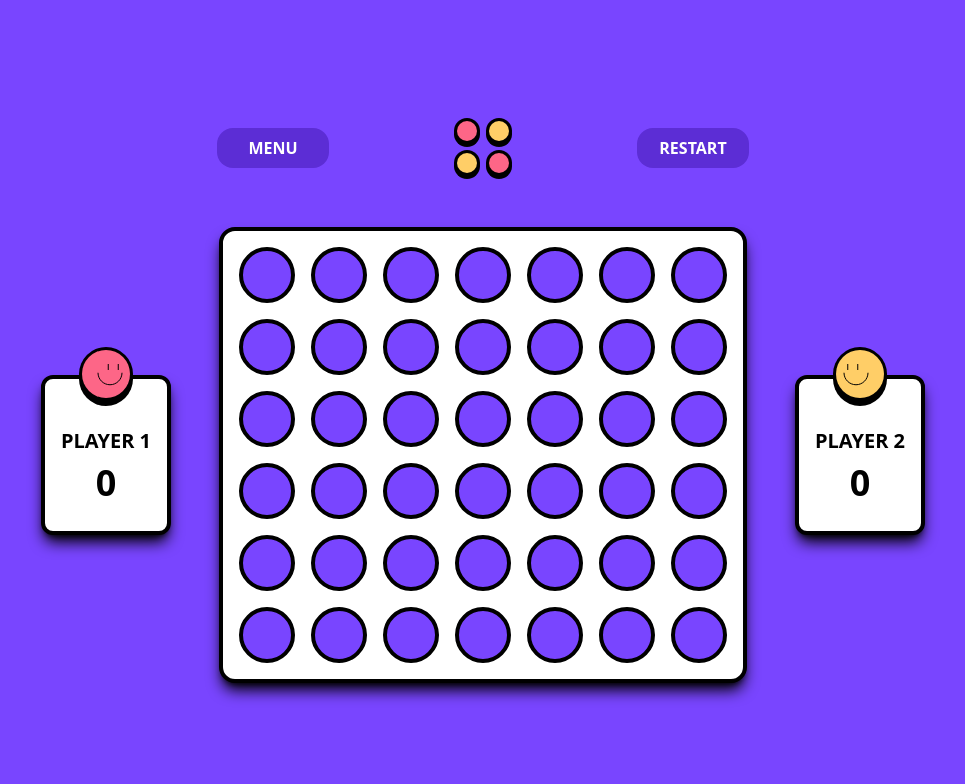
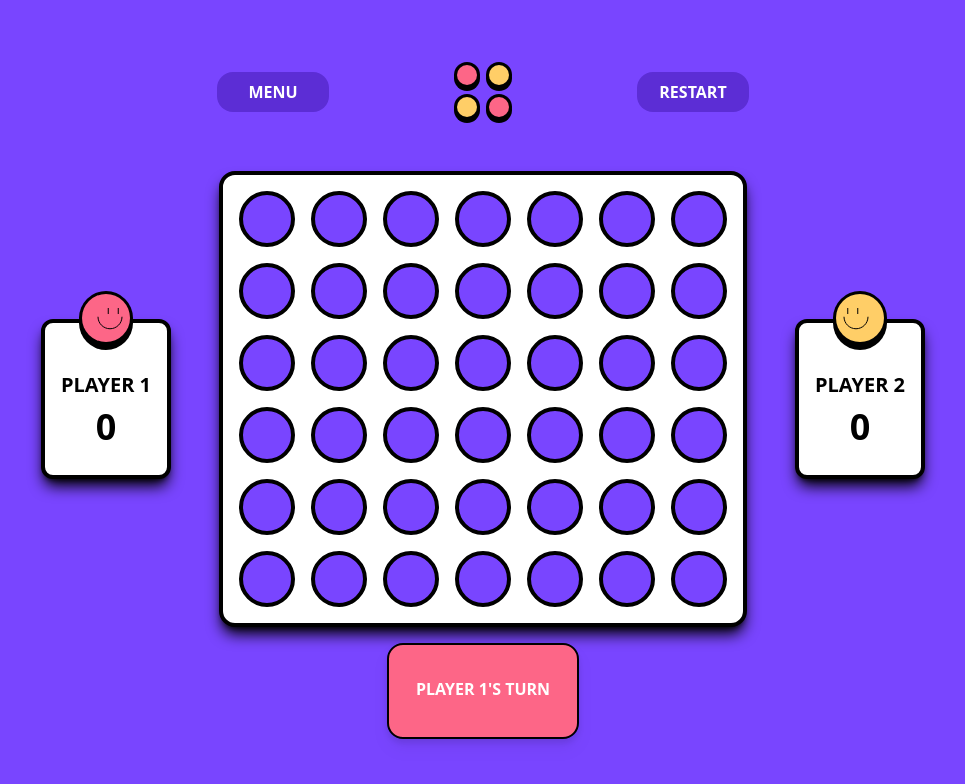
Before and after one commit to sam-yng/connect-four, a React (Vite) app: page /game in a window 1280 px wide. Shown: the top 784 px of the page, without its empty margins (157-1122 px from the left). Built offline with nearby package versions, Linux system fonts and the light colour scheme.

Commit message:
store dispatch functional

```diff
--- a/src/pages/Game.tsx
+++ b/src/pages/Game.tsx
@@ -1,18 +1,28 @@
 import React, { useState } from "react";
 import classNames from "classnames";
-import { useSelector } from "react-redux";
-import { BoardState } from "../redux/boardSlice";
+import { useDispatch, useSelector } from "react-redux";
+import { BoardState, placePiece } from "../redux/boardSlice";
 import { Logo } from "../components/Svg";
 import { Player } from "../components/Player";
 import { GameNavigation } from "../components/GameNavigation";
 import { MenuModal } from "../components/MenuModal";
+import { PlayerState, turnChange } from "../redux/playerSlice";
 
 export const Game: React.FC = () => {
   const boardData = useSelector((state: BoardState) => state.board);
+  const playerData = useSelector((state: PlayerState) => state.player);
   const [open, setOpen] = useState<boolean>(false);
+  const dispatch = useDispatch();
 
   const handleModal = () => {
     setOpen(!open);
+  };
+
+  const handlePiecePlacement = (index: number, subIndex: number) => {
+    dispatch(
+      placePiece({ index: index, subIndex: subIndex, player: playerData }),
+    );
+    dispatch(turnChange({ player: playerData === "red" ? "yellow" : "red" }));
   };
 
   return (
@@ -75,6 +85,7 @@ export const Game: React.FC = () => {
                         "border-black",
                       )}
                       key={subIndex}
+                      onClick={() => handlePiecePlacement(index, subIndex)}
                     >
                       {subItems}
                     </div>
@@ -86,6 +97,29 @@ export const Game: React.FC = () => {
         </div>
         <Player number="2" />
       </section>
+      <div
+        className={classNames(
+          "flex",
+          "justify-center",
+          "border-black",
+          "border-2",
+          "w-48",
+          "mx-auto",
+          "drop-shadow-lg",
+          "mt-4",
+          "h-24",
+          "rounded-2xl",
+          "pt-8",
+          "font-bold",
+          playerData === "red" ? "bg-red text-white" : "bg-yellow text-black",
+        )}
+      >
+        {playerData === "red" ? (
+          <h1>PLAYER 1&apos;S TURN</h1>
+        ) : (
+          <h1>PLAYER 2&apos;S TURN</h1>
+        )}
+      </div>
     </div>
   );
 };
--- a/src/redux/boardSlice.ts
+++ b/src/redux/boardSlice.ts
@@ -16,11 +16,12 @@ export const boardSlice = createSlice({
 	name: "board",
 	initialState,
 	reducers: {
-		testAction: (state, action) => {
-			console.log(action)
+		placePiece: (state, action) => {
+			const baordCopy: BoardSpace[][] = [...state]
+			baordCopy[action.payload.index][action.payload.subIndex] = action.payload.player
 		}
 	}
 })
 
-export const { testAction } = boardSlice.actions
+export const { placePiece } = boardSlice.actions
 export default boardSlice.reducer
--- a/src/redux/playerSlice.ts
+++ b/src/redux/playerSlice.ts
@@ -9,11 +9,12 @@ const playerSlice = createSlice({
 	name: "player",
 	initialState,
 	reducers: {
-		testAction2: (state, action) => {
-			console.log(action)
+		turnChange: (state, action) => {
+			state = action.payload.player
+			return state
 		}
 	}
 })
 
-export const { testAction2 } = playerSlice.actions
+export const { turnChange } = playerSlice.actions
 export default playerSlice.reducer
```
